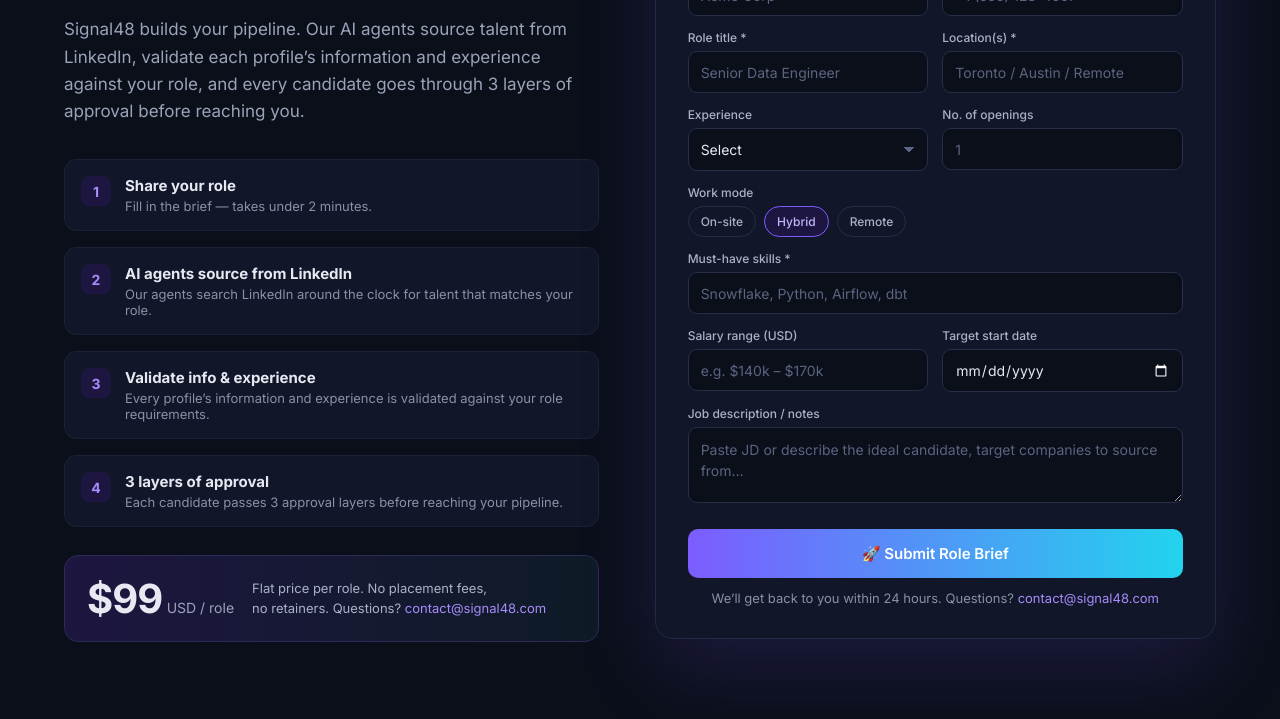
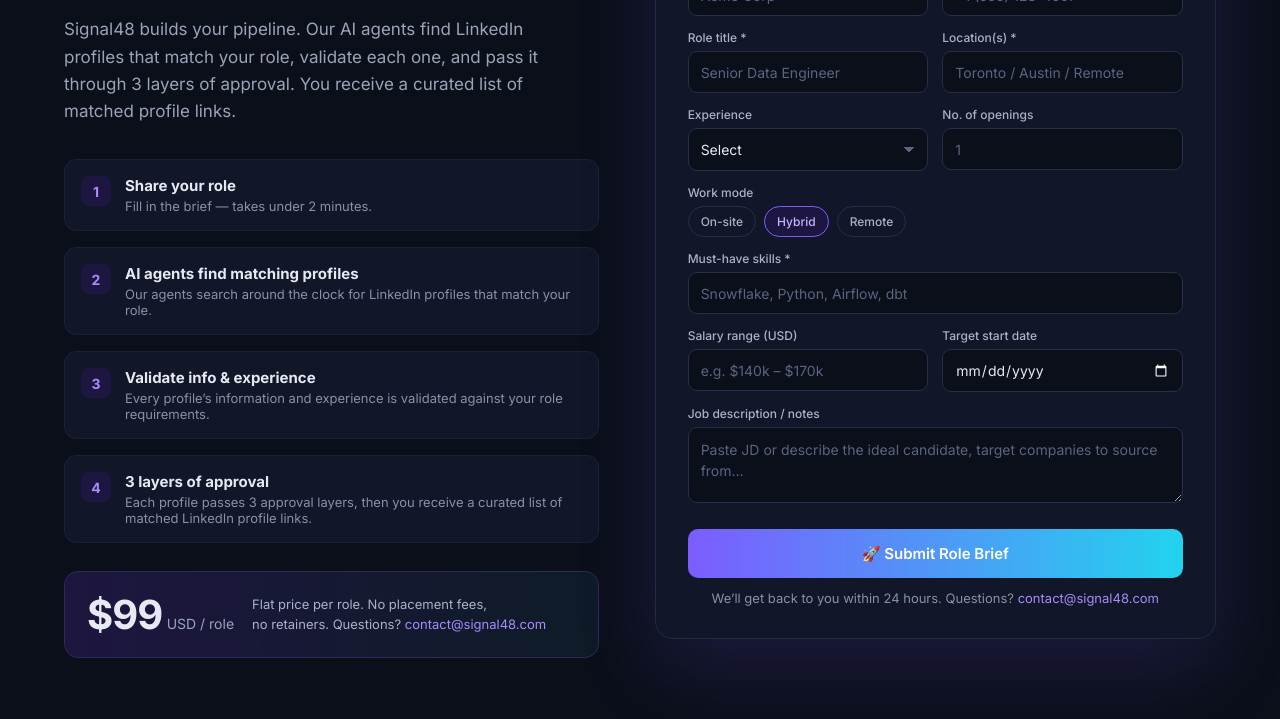
Before and after one commit to saurabh-maker/signal48, a plain HTML site: page index.html in a window 1280 px wide. Shown: the part 375-1094 px from the top of the page. Drawn offline with Linux system fonts and the light colour scheme.

Commit message:
Update index.html

```diff
--- a/index.html
+++ b/index.html
@@ -4,7 +4,7 @@
 <meta charset="utf-8">
 <meta name="viewport" content="width=device-width, initial-scale=1">
 <title>Signal48 — Talent Sourcing-as-a-Service</title>
-<meta name="description" content="Signal48 builds your hiring pipeline. AI agents source talent from LinkedIn, validate every profile against your role, and pass each candidate through 3 layers of approval. $99 USD per role.">
+<meta name="description" content="Signal48 builds your hiring pipeline. AI agents find LinkedIn profiles that match your role, validate each one, and pass it through 3 layers of approval. You receive a curated list of matched profile links. $99 USD per role.">
 <link rel="preconnect" href="https://fonts.googleapis.com">
 <link href="https://fonts.googleapis.com/css2?family=Inter:wght@400;500;600;700;800&display=swap" rel="stylesheet">
 <style>
@@ -77,12 +77,12 @@ input[type=date]{color-scheme:dark}
  <div>
   <div class="pill">● Talent Sourcing-as-a-Service</div>
   <h1>AI agents that source talent and <em>build your pipeline</em> — 24/7.</h1>
-  <p class="sub">Signal48 builds your pipeline. Our AI agents source talent from LinkedIn, validate each profile’s information and experience against your role, and every candidate goes through 3 layers of approval before reaching you.</p>
+  <p class="sub">Signal48 builds your pipeline. Our AI agents find LinkedIn profiles that match your role, validate each one, and pass it through 3 layers of approval. You receive a curated list of matched profile links.</p>
   <div class="steps" id="how">
    <div class="step"><div class="num">1</div><div><b>Share your role</b><p>Fill in the brief — takes under 2 minutes.</p></div></div>
-   <div class="step"><div class="num">2</div><div><b>AI agents source from LinkedIn</b><p>Our agents search LinkedIn around the clock for talent that matches your role.</p></div></div>
+   <div class="step"><div class="num">2</div><div><b>AI agents find matching profiles</b><p>Our agents search around the clock for LinkedIn profiles that match your role.</p></div></div>
    <div class="step"><div class="num">3</div><div><b>Validate info &amp; experience</b><p>Every profile’s information and experience is validated against your role requirements.</p></div></div>
-   <div class="step"><div class="num">4</div><div><b>3 layers of approval</b><p>Each candidate passes 3 approval layers before reaching your pipeline.</p></div></div>
+   <div class="step"><div class="num">4</div><div><b>3 layers of approval</b><p>Each profile passes 3 approval layers, then you receive a curated list of matched LinkedIn profile links.</p></div></div>
   </div>
   <div class="price" id="pricing">
    <div><b>$99</b> <small>USD / role</small></div>
```
